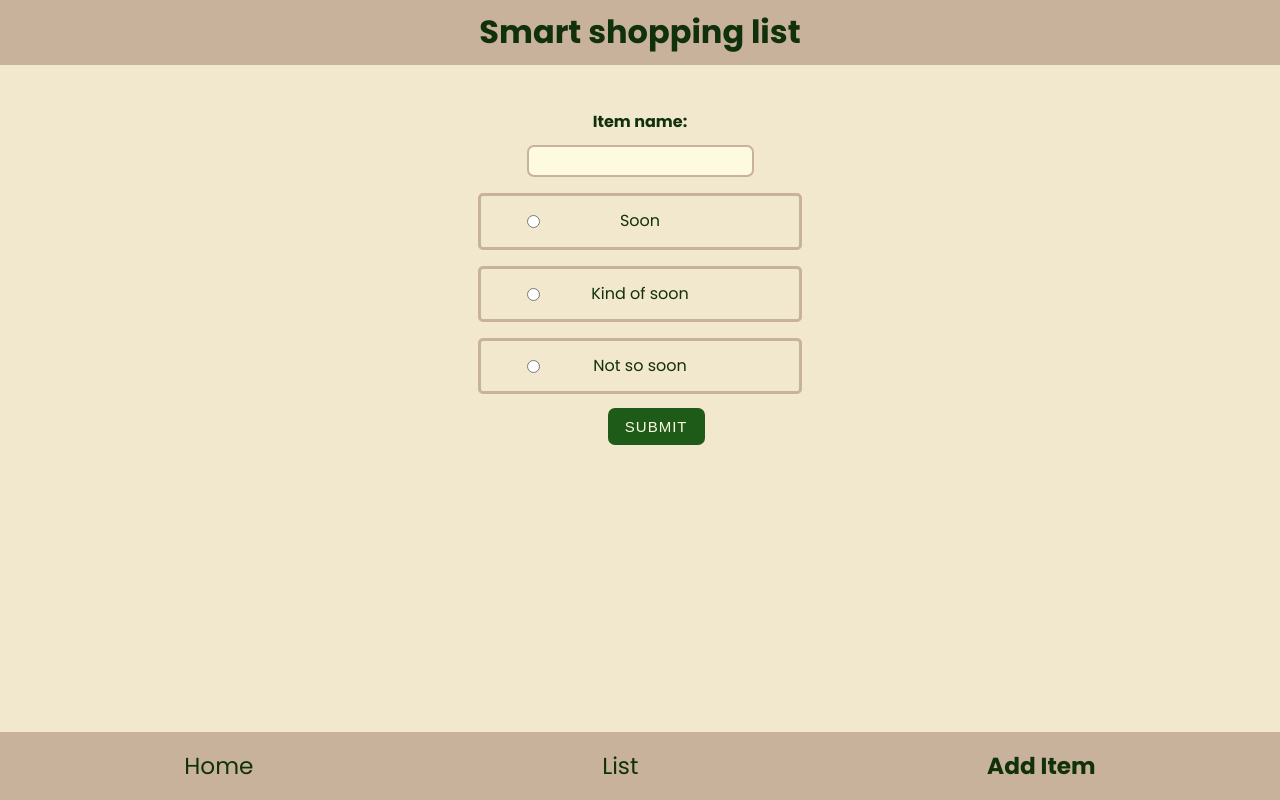
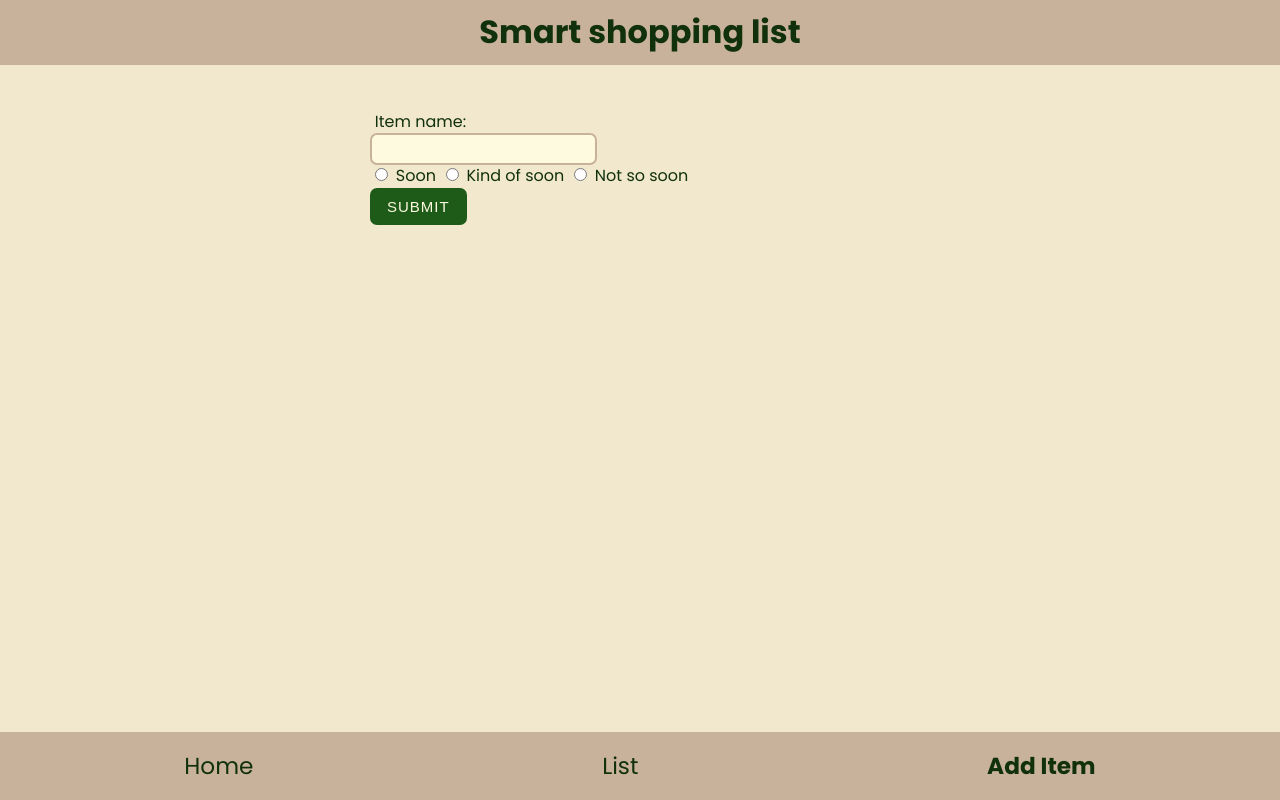
Before and after one commit to the-collab-lab/tcl-60-smart-shopping-list, a React (Vite) app: page /add-item in a window 1280 px wide. Built offline with nearby package versions, Linux system fonts and the light colour scheme; no server answers; the database is empty; sample sign-in values are in the browser's storage.

Commit message:
Revert "Add Styling to the AddItem Page"

```diff
--- a/src/views/AddItem.css
+++ /dev/null
@@ -1,57 +0,0 @@
-.addit {
-	font-weight: bolder;
-}
-.choose {
-	display: flex;
-	flex-direction: column;
-	/* text-align: center; */
-	justify-content: center;
-	align-items: center;
-}
-.radio {
-	position: relative;
-	top: 35px;
-	cursor: pointer;
-	left: -20%;
-}
-.radio:hover {
-	background-color: #1e5b18;
-	color: #c9b29b;
-	transform: scale(1.1);
-}
-.denote {
-	border: 3px solid #c9b29b;
-	border-radius: 5px;
-	padding: 14px;
-	width: 60%;
-}
-.addbg {
-	background-color: yellow;
-}
-.searchname {
-	margin-top: 12px;
-}
-.searchname:focus-visible {
-	outline: none !important;
-	border: 1px solid #eef1d8 !important;
-	box-shadow: 0 0 4px;
-}
-button {
-	margin-top: 14px;
-	justify-content: center;
-	position: relative;
-	left: 3%;
-	cursor: pointer;
-}
-.chooseform {
-	text-align: center;
-}
-.changebg {
-	background-color: pink;
-}
-.selected {
-	background-color: green;
-}
-.choose input[type='radio']:checked + label {
-	background-color: #eef1d8;
-}
--- a/src/views/AddItem.jsx
+++ b/src/views/AddItem.jsx
@@ -1,9 +1,7 @@
 import React, { useState, useEffect } from 'react';
 import { addItem } from '../api/firebase';
 import { useNavigate } from 'react-router-dom';
-import './AddItem.css';
 import toast from 'react-hot-toast';
-
 export function AddItem({ data, token }) {
 	const navigate = useNavigate();
 	useEffect(() => {
@@ -50,6 +48,7 @@ export function AddItem({ data, token }) {
 
 	function handleChange(event) {
 		const { name, value } = event.target;
+
 		setFormData((prevFormData) => {
 			return {
 				...prevFormData,
@@ -57,23 +56,6 @@ export function AddItem({ data, token }) {
 			};
 		});
 	}
-
-	const radioButtons = document.querySelectorAll('.denote');
-	const labels = document.querySelectorAll('denote');
-
-	radioButtons.forEach((radioButton) => {
-		radioButton.addEventListener('change', () => {
-			labels.forEach((label) => {
-				if (label.htmlFor === radioButton.id) {
-					if (radioButton.checked) {
-						label.classList.add('changebg'); // Add the class if the radio button is selected
-					} else {
-						label.classList.remove('changebg'); // Remove the class if the radio button is not selected
-					}
-				}
-			});
-		});
-	});
 
 	async function handleSubmit(event) {
 		event.preventDefault();
@@ -97,58 +79,46 @@ export function AddItem({ data, token }) {
 	if (!token) return <p></p>;
 	return (
 		<>
-			<form className="chooseform" onSubmit={handleSubmit}>
-				<label htmlFor="itemName" className="addit">
-					Item name:
-				</label>
+			<form onSubmit={handleSubmit}>
+				<label htmlFor="itemName">Item name:</label>
 				<br />
 				<input
-					className="searchname"
 					type="text"
 					id="itemName"
 					onChange={handleChange}
 					name="itemName"
 					value={formData.itemName}
 				/>
-				<div className="choose">
+				<div>
 					<input
-						className="radio"
-						id="sevenDays datenday"
+						id="sevenDays"
 						name="daysUntilNextPurchase"
 						type="radio"
 						value="7"
 						checked={formData.daysUntilNextPurchase === '7'}
 						onChange={handleChange}
 					/>
-					<label htmlFor="sevenDays" id="denote" className="denote">
-						Soon
-					</label>
+					<label htmlFor="sevenDays">Soon</label>
 					<input
-						className="radio"
-						id="forteenDays datenday"
+						id="forteenDays"
 						name="daysUntilNextPurchase"
 						type="radio"
 						value="14"
 						checked={formData.daysUntilNextPurchase === '14'}
 						onChange={handleChange}
 					/>
-					<label htmlFor="forteenDays" id="denote" className="denote">
-						Kind of soon
-					</label>
+					<label htmlFor="forteenDays">Kind of soon</label>
 					<input
-						className="radio"
-						id="thirtyDays datenday"
+						id="thirtyDays"
 						name="daysUntilNextPurchase"
 						type="radio"
 						value="30"
 						checked={formData.daysUntilNextPurchase === '30'}
 						onChange={handleChange}
 					/>
-					<label htmlFor="thirtyDays" id="denote" className="denote">
-						Not so soon
-					</label>
+					<label htmlFor="thirtyDays">Not so soon</label>
 				</div>
-				<div className="btn">
+				<div>
 					<button>Submit</button>
 				</div>
 			</form>
```
